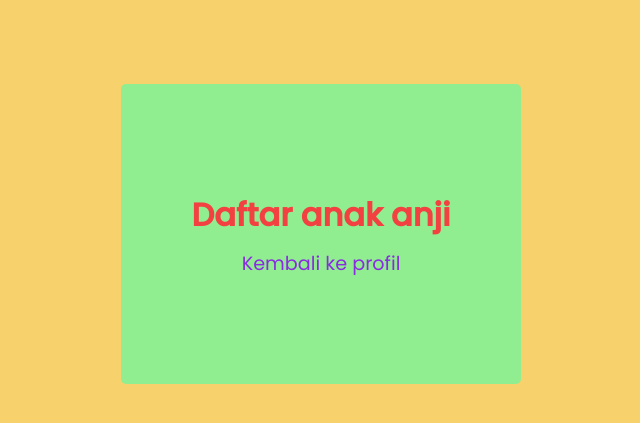
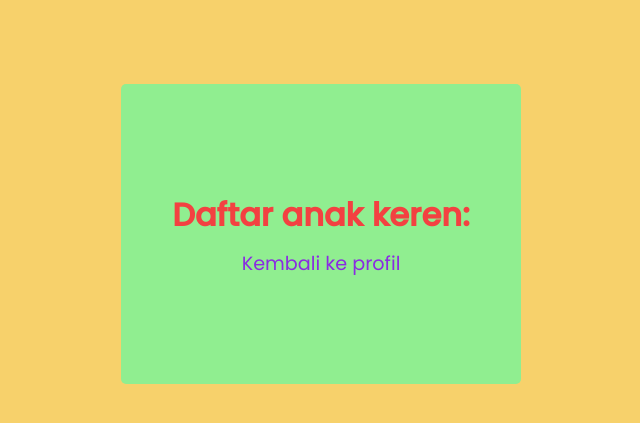
Before and after one commit to alekyoanda/Simple-Login-Form, a Flask app: page /registrants in a window 1280 px wide. Shown: the part 166-589 px from the top of the page, without its empty margins (319-959 px from the left). Run offline with Flask 2, Linux system fonts and the light colour scheme.

Commit message:
Update registrants.html

```diff
--- a/templates/registrants.html
+++ b/templates/registrants.html
@@ -8,7 +8,7 @@
 {% block body %}
     <div class="container">
         <div class="welcome">
-        <h2>Daftar anak anji</h2>
+        <h2>Daftar anak keren:</h2>
             <ol>
                 {% for user in USERS %}
                     <li>{{user.fullname}}</li>
```
